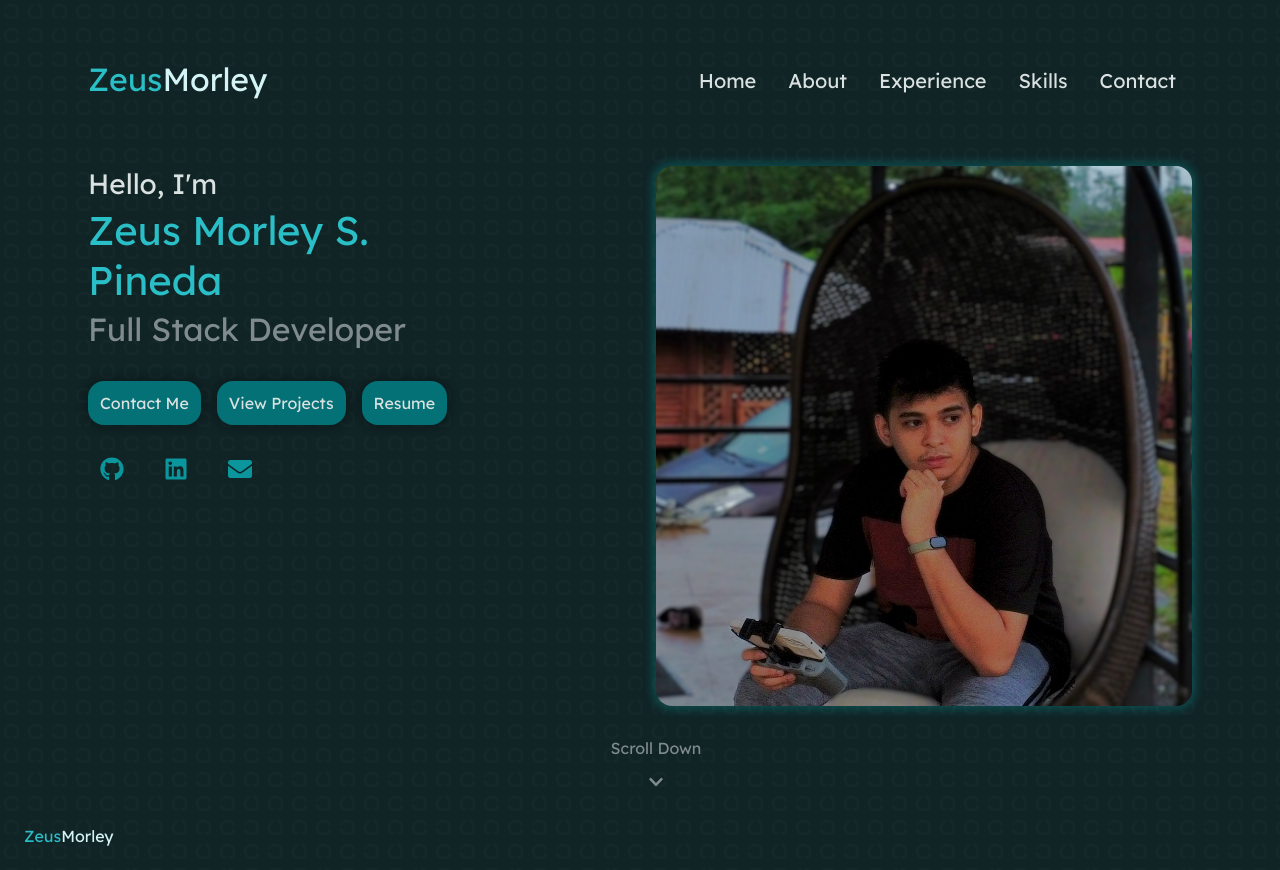
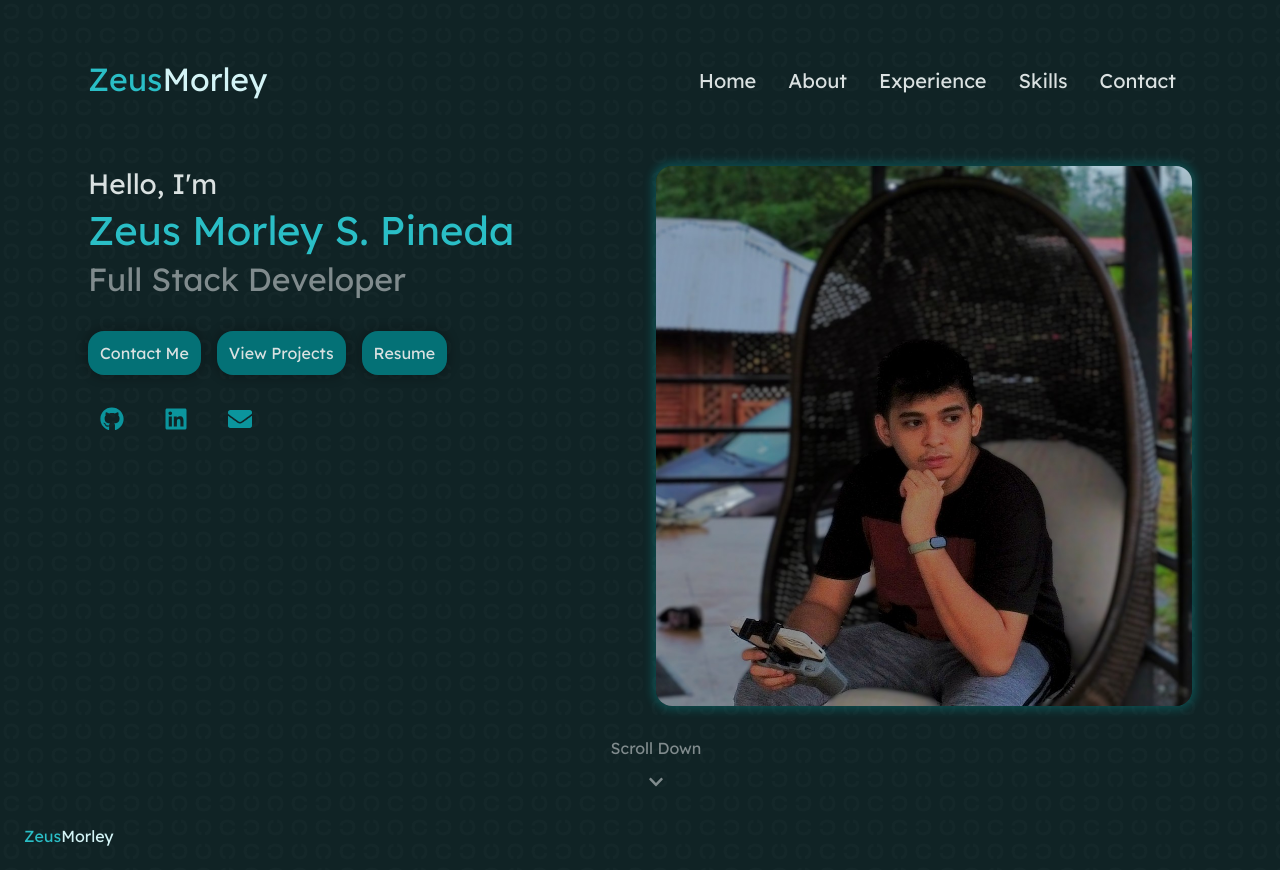
Before and after one commit to ZeusMorley/portfolio, a React (Create React App) app: page / in a window 1280 px wide. Built offline with nearby package versions, Linux system fonts and the light colour scheme.

Commit message:
Specified margin changes to be mobile only

```diff
--- a/src/components/Sections/Home.css
+++ b/src/components/Sections/Home.css
@@ -23,7 +23,6 @@
     flex-direction: column;
     padding: 0;
     gap: 0.25rem;
-    margin-right: 8rem;
 }
 
 .greeting h1 {
@@ -43,7 +42,6 @@
     flex-direction: row;
     flex-wrap: wrap;
     gap: 1rem;
-    margin-right: 8rem;
 }
 
 .button {
@@ -91,6 +89,13 @@
     object-position: center;
 }
 
+@media (max-width: 768px) {
+    .greeting,
+    .action-buttons {
+        margin-right: 8rem;
+    }
+}
+
 @media (min-width: 768px) {
     .home-container {
         flex-direction: row;
```
